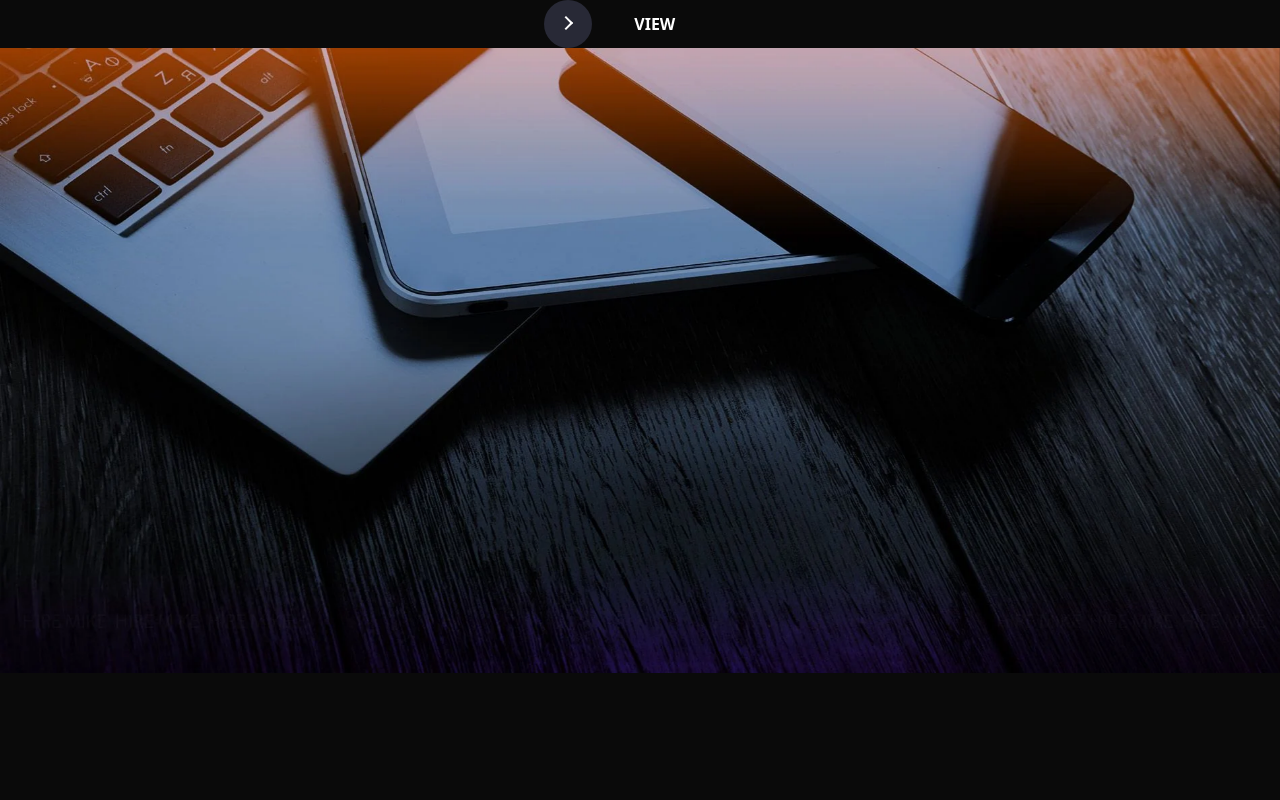
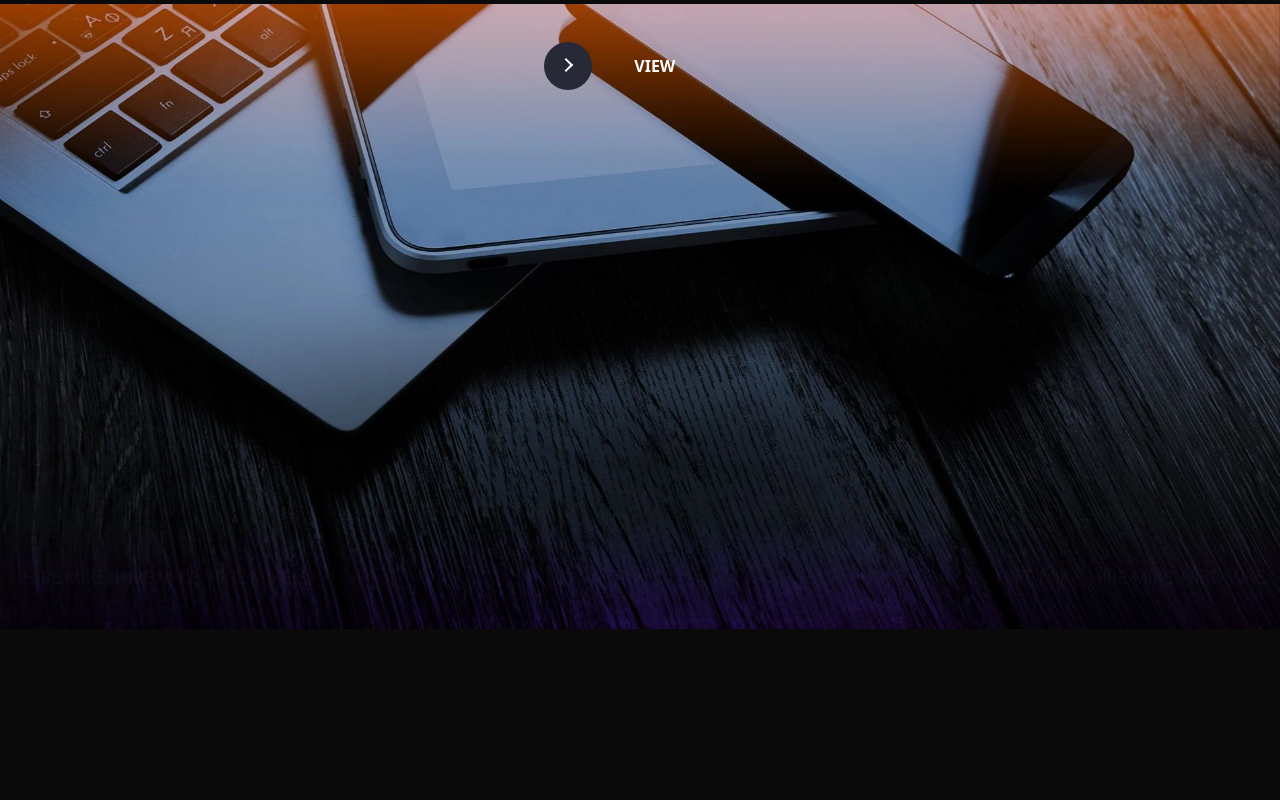
Before and after one commit to Kakajohn/portfolio, a React (Create React App) app: page / in a window 1280 px wide. Shown: the top 800 px of the page. Built offline with nearby package versions, Linux system fonts and the light colour scheme.

Commit message:
fixed intro

```diff
--- a/src/components/footer/Footer.jsx
+++ b/src/components/footer/Footer.jsx
@@ -12,16 +12,16 @@ return (
 <footer className='footer'>
   <div className='container'>
     <div className='text-center'>
-      <a href={links.social.linkedin}>
+      <a href={links.social.linkedin} target='_blank'>
         <FaLinkedin className='bg-white linkedin' />
       </a>
-      <a href={links.social.github}>
+      <a href={links.social.github} target='_blank'>
         <FaGithubSquare className='bg-white git' />
       </a>
     </div>
   </div>
   <p> You can contact us at</p>
-  <a href={`mailto:${links.social.email}`}> {links.social.email} </a>
+  <a href={`mailto:${links.social.email}`} > {links.social.email} </a>
   <p> by Gkakazianis ❤</p>
 </footer>
 );
--- a/src/components/intro/Intro.jsx
+++ b/src/components/intro/Intro.jsx
@@ -1,7 +1,7 @@
 import React from 'react';
 import 'bootstrap/dist/css/bootstrap.min.css';
 import background from '../../assets/img/backgroundphoto.jpg';
-
+import './intro.css'
 /**
  * @returns the background top image.
  */
--- a/src/components/intro/intro.css
+++ b/src/components/intro/intro.css
@@ -1,5 +1,5 @@
 /* Make image center */
-body {
+/* body {
   background-image: url('../../assets/img/backgroundphoto.jpg');
   background-position: center center;
   background-attachment: fixed;
@@ -11,4 +11,9 @@ body {
   body {
     background-image: url('../../assets/img/mobiletest.png');
   }
+} */
+
+.carousel{
+  top: -32px !important;
+  position: relative !important;
 }
--- a/src/components/portfolio/Portfolio.jsx
+++ b/src/components/portfolio/Portfolio.jsx
@@ -22,22 +22,15 @@ const Portfolio = () => {
 
   return (
     <>
-      {/*
-  *ugly patch for viewing the content
-  //FIXME: change the header and button position.
-  */}
-      <MetaTags />
-      {/* <h1 className='m-1 p-1 text-center'>
-        <button className='skills'>Hello and welcome to my portfolio.</button>
-      </h1> */}
-      <div className='text-center'>
-        <button className='see-skills text-center' onClick={contentStatus}>
+      <div className='text-center central-btn'>
+        <button className='see-skills text-center ' onClick={contentStatus}>
           <span className='circle' aria-hidden='true'>
             <span className='icon arrow'></span>
           </span>
           <span className='button-text text-white'>View</span>
         </button>
       </div>
+      <MetaTags />
       <Intro />
       <div className={`${content ? 'see' : 'hide'}`} id='cont'>
         <ProfilieCard />
--- a/src/components/portfolio/_portfolio.scss
+++ b/src/components/portfolio/_portfolio.scss
@@ -20,3 +20,11 @@ body{
   .skills:hover{
     color: #fff;
   }
+
+  .central-btn{
+    margin: -6px;
+    padding: -6px;
+    position: relative;
+    top: 3rem;
+    z-index: 1030;
+  }
```
